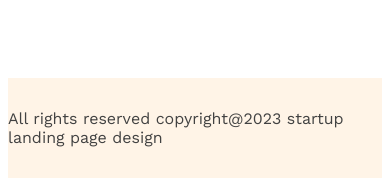
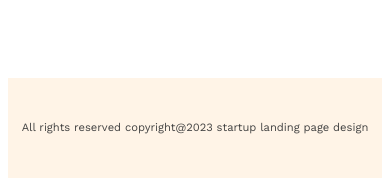
Before and after one commit to pritom604/g3-architects-website, a plain HTML site: page index.html in a window 390 px wide. Shown: the part 7203-7389 px from the top of the page. Drawn offline with nearby package versions, Linux system fonts and the light colour scheme.

Commit message:
footer font size changed

```diff
--- a/index.html
+++ b/index.html
@@ -137,7 +137,7 @@
     </main>
     <footer>
         <div class="footer">
-            <p>All rights reserved copyright@2023 startup landing page design</p>
+            <p id="foot">All rights reserved copyright@2023 startup landing page design</p>
         </div>
     </footer>
 </body>
--- a/styles/architects.css
+++ b/styles/architects.css
@@ -208,11 +208,14 @@ main > section{
     display: flex;
     justify-content: center;
     align-items: center;
+    /* font-size: 30rem; */
+
 }
 .footer p{
     color: rgb(66, 66, 66);
-font-size: 1rem;
+
 font-weight: 400;
+
 }
 
 
@@ -240,6 +243,9 @@ font-weight: 400;
 
         margin-left: 20px;
     }
+    #foot{
+        font-size: 0.7rem;
+    }
 
 
 }
@@ -262,6 +268,7 @@ font-weight: 400;
 
 
     }
+
     .facts-container{
         grid-template-columns: repeat(2,1fr);
         gap: 50px;
```
